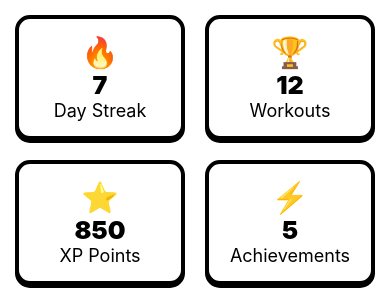
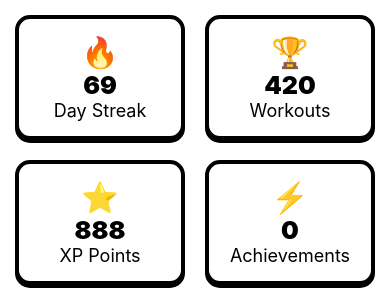
Before and after one commit to Oasis-NEU/s26-group-16, a React Native app: screen /Home in a window 390 px wide. Shown: the part 199-494 px from the top of the page. Built offline with nearby package versions, Linux system fonts and the light colour scheme.

Commit message:
dynamic homescreen

```diff
--- a/src/screens/HomeScreen.js
+++ b/src/screens/HomeScreen.js
@@ -5,6 +5,18 @@ import HeroCard from '../components/HeroCard'
 import StatCard from '../components/StatCard'
 import BadgeCard from '../components/BadgeCard'
 import DailyChallenge from '../components/DailyChallenge'
+
+let dayStreak = 69;
+let workouts = 420;
+let xpPoints = 888;
+let achievements = 0;
+
+//daily challenege
+let challenge = "Complete 30 push-ups today!";
+let current = 69;
+let total = 30;
+
+
 
 // export default allows function to be imported to other files
 // function to display the home screen/page
@@ -17,12 +29,12 @@ export default function HomeScreen() {
             {/* Mini-stats */}
             <View style={styles.grid}>
                 <View style={styles.row}>
-                    <StatCard icon="🔥" value={7} desc="Day Streak" />
-                    <StatCard icon="🏆" value={12} desc="Workouts" />
+                    <StatCard icon="🔥" value={dayStreak} desc="Day Streak" />
+                    <StatCard icon="🏆" value={workouts} desc="Workouts" />
                 </View>
                 <View style={styles.row}>
-                    <StatCard icon="⭐" value={850} desc="XP Points" />
-                    <StatCard icon="⚡" value={5} desc="Achievements" />
+                    <StatCard icon="⭐" value={xpPoints} desc="XP Points" />
+                    <StatCard icon="⚡" value={achievements} desc="Achievements" />
                 </View>
             </View>
 
@@ -37,10 +49,10 @@ export default function HomeScreen() {
 
             {/* Challenges (TODO) */}
             <DailyChallenge
-            challenge="Complete 30 push-ups today!"
-            current={18}
-            total={30}
-/>
+                challenge={challenge}
+                current={current}
+                total={total}
+            />
 
         </ScrollView>
     )
```
